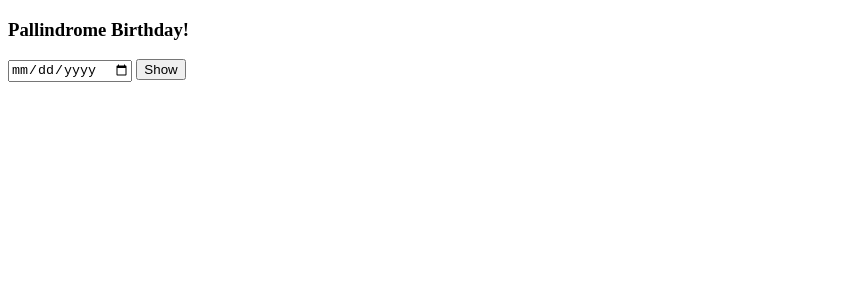
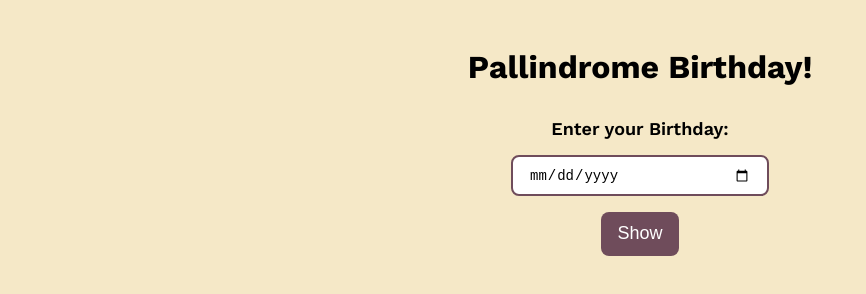
Before and after one commit to moksh-mahajan/pallindrome-birthdays, a plain HTML site: page index.html in a window 1280 px wide. Shown: the whole page, without its empty margins (0-866 px from the left). Drawn offline with nearby package versions, Linux system fonts and the light colour scheme.

Commit message:
added styles.css

```diff
--- a/index.html
+++ b/index.html
@@ -1,19 +1,20 @@
 <!DOCTYPE html>
 <html>
-
   <head>
-  <meta charset="utf-8">
-  <meta name="viewport" content="width=device-width">
-  <title>replit</title>
+    <meta charset="utf-8" />
+    <meta name="viewport" content="width=device-width" />
+    <title>Pallindrome Birthday</title>
     <link href="style.css" rel="stylesheet" type="text/css" />
   </head>
 
   <body>
-  <h3>Pallindrome Birthday!</h3>
-  <input id="birth-date" type="date">
+    <main>
+      <h2>Pallindrome Birthday!</h2>
+      <label class="input-label" for="date-input">Enter your Birthday:</label>
+      <input class="input" id="birth-date" type="date" />
       <button id="show-btn">Show</button>
-  <p id="result-box"></p>
+      <p class="output" id="result-box"></p>
+    </main>
     <script src="script.js"></script>
   </body>
-
 </html>
--- a/style.css
+++ b/style.css
@@ -1,4 +1,71 @@
-html, body {
-  height: 100%;
+@import url("https://fonts.googleapis.com/css2?family=Work+Sans:ital,wght@0,300;0,400;0,600;0,700;1,400&display=swap");
+
+* {
+  padding: 0;
+  margin: 0;
+  box-sizing: border-box;
+}
+
+:root {
+  --primary-color: #6f4c5b;
+}
+
+body {
+  font-family: "Work Sans", sans-serif;
+  background-color: #f5e8c7;
+}
+
+a {
+  text-decoration: none;
+}
+
+li {
+  list-style: none;
+}
+
+/* main */
+
+main {
+  text-align: center;
+  margin: 3rem;
+}
+
+h2 {
+  font-size: xx-large;
+  margin: 2rem;
+}
+
+.input-label {
+  display: block;
+  font-size: large;
+  font-weight: 600;
+}
+
+.input {
+  font-size: 14px;
+  outline: #fff;
+  padding: 0.6rem 1rem;
+  margin: 1rem;
+  border: 2px solid var(--primary-color);
+  border-radius: 0.5rem;
   width: 100%;
+  max-width: 258px;
 }
+
+button {
+  background: var(--primary-color);
+  border: none;
+  color: #fff;
+  padding: 0.7rem 1rem;
+  border-radius: 0.5rem;
+  font-size: large;
+  cursor: pointer;
+  outline: #fff;
+  margin: auto;
+  display: block;
+}
+
+.output {
+  font-size: x-large;
+  margin: 2rem 0;
+}
```
Lines whose indentation alone changed are shown as unchanged.
